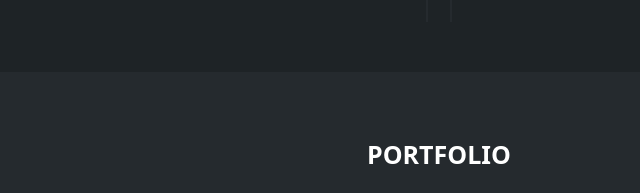
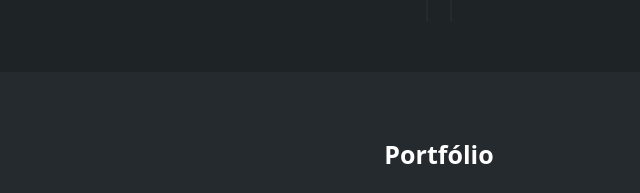
Before and after one commit to Taylon-00/portfolio, a plain HTML site: page index.html in a window 1280 px wide. Shown: the part 3140-3333 px from the top of the page, 201-841 px from the left. Drawn offline with nearby package versions, Linux system fonts and the light colour scheme.

Commit message:
Update index.html

```diff
--- a/index.html
+++ b/index.html
@@ -303,7 +303,7 @@
     <!-- SECCION PORTFOLIO -->
     <section id="portfolio" class="portfolio">
         <div class="contenido-seccion">
-            <h2>PORTFOLIO</h2>
+            <h2>Portfólio</h2>
             <div class="galeria">
                 <div class="proyecto">
                     <img src="assets/images/p6.jpg" alt="">
```
